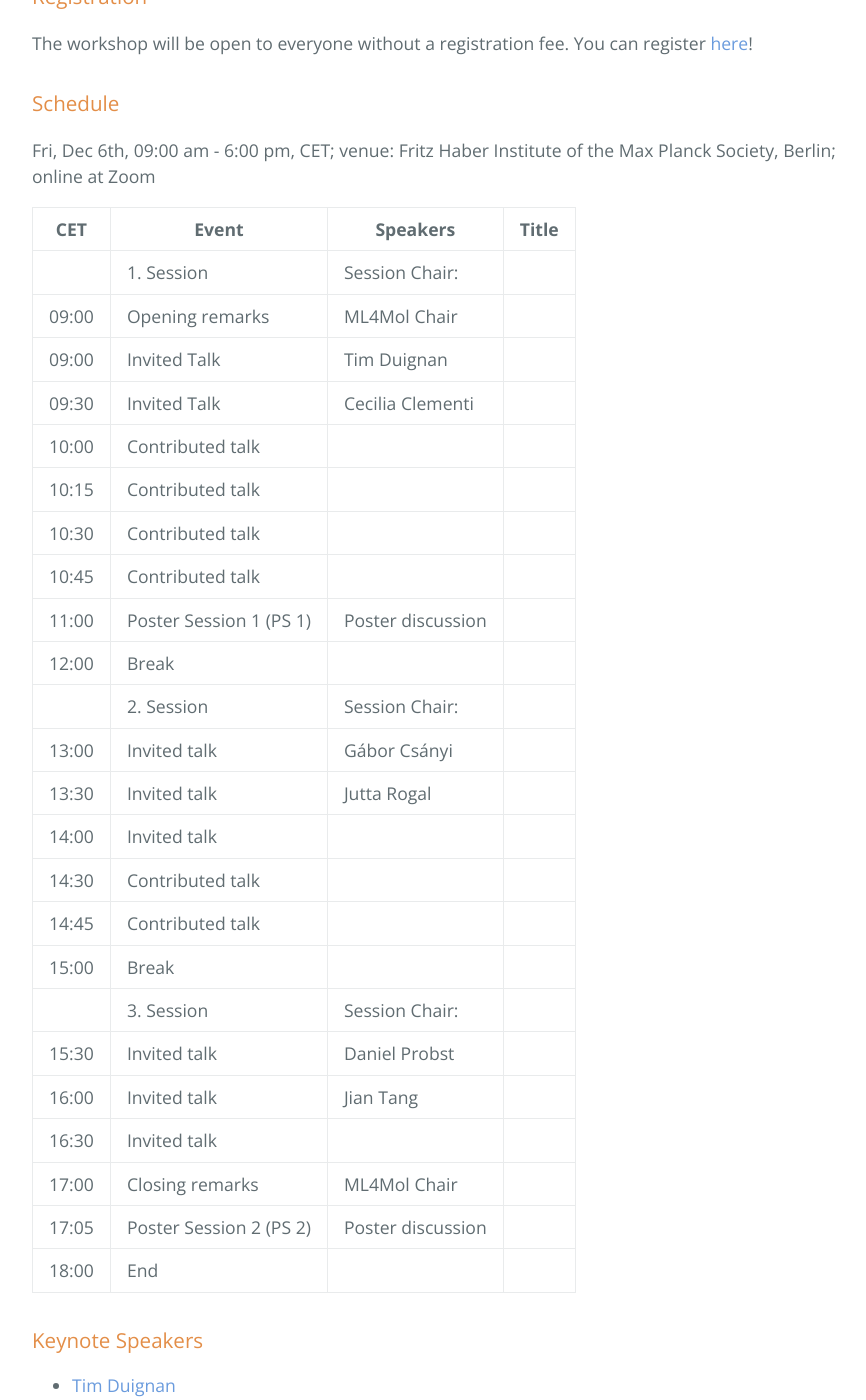
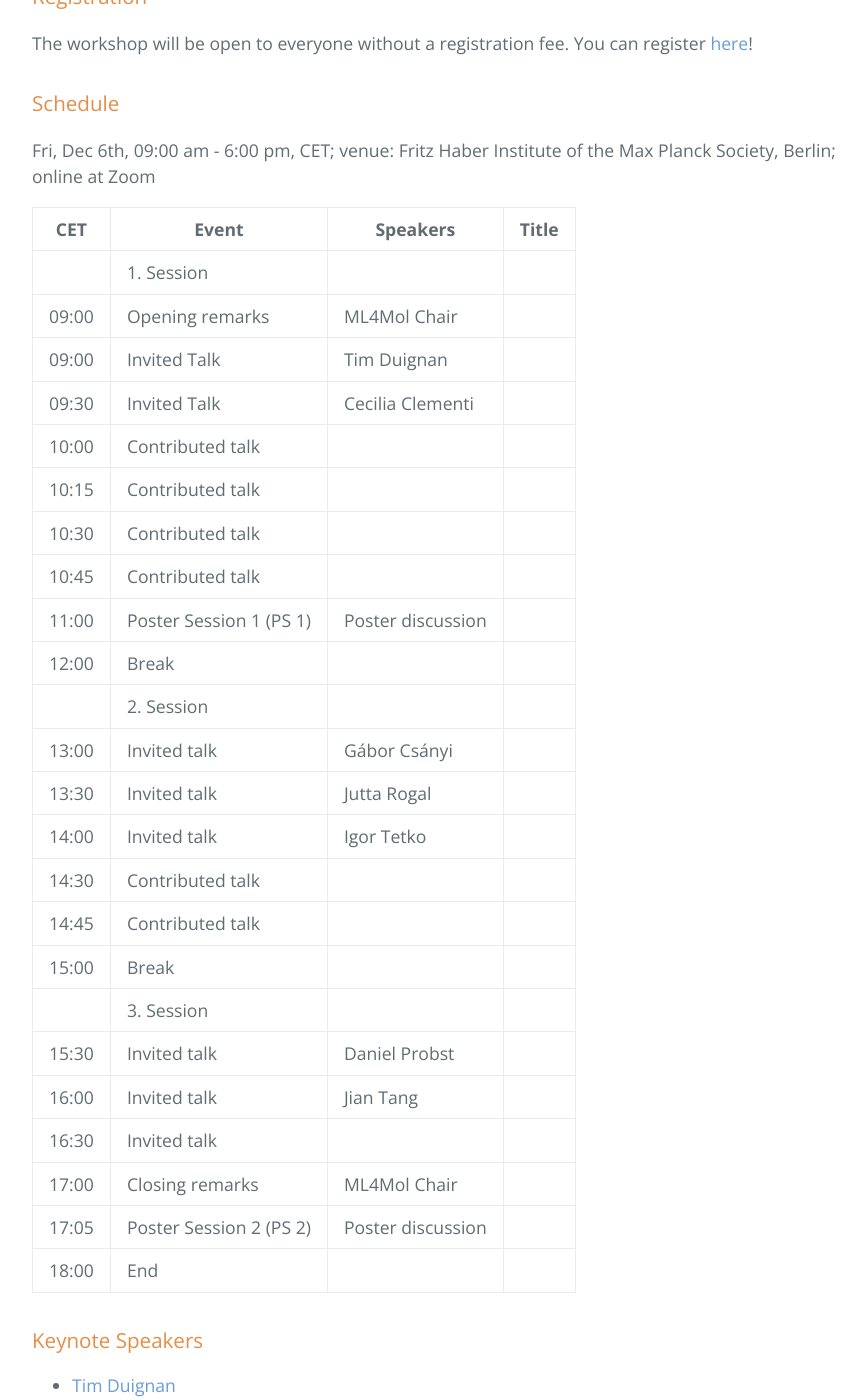
Before and after one commit to moleculediscovery/workshop2024, a Jekyll site: the page built from index.md, in a window 1280 px wide and 1400 px high, scrolled down 1278 px. Shown: the whole window, without its empty margins (192-1058 px from the left). Built offline with Jekyll 4.4.1, drawn with Linux system fonts in a browser that asks for light colours; our own code applies the rules of GitHub Pages for plain Markdown files.

Commit message:
Update index.md

```diff
--- a/index.md
+++ b/index.md
@@ -19,7 +19,7 @@ Fri, Dec 6th, 09:00 am - 6:00 pm, CET; venue: Fritz Haber Institute of the Max P
 
 | CET             |	Event             |	Speakers             | Title |
 | ----            |----                |----                 |----------|
-|              | 1. Session            | Session Chair:             |             	 |
+|              | 1. Session            |             |             	 |
 | 09:00             |	Opening remarks            | ML4Mol Chair             |	 |
 | 09:00             |	Invited Talk             | Tim Duignan | |
 | 09:30             |	Invited Talk             | Cecilia Clementi |  |
@@ -29,14 +29,14 @@ Fri, Dec 6th, 09:00 am - 6:00 pm, CET; venue: Fritz Haber Institute of the Max P
 | 10:45             |	Contributed talk             |           |  |
 | 11:00             |	Poster Session 1 (PS 1)             | Poster discussion |	|
 | 12:00             |	Break             |				 |
-|              | 2. Session            | Session Chair:             |             	 |
+|              | 2. Session            |          |             	 |
 | 13:00             |	Invited talk             | Gábor Csányi | |
 | 13:30             |	Invited talk             | Jutta Rogal |   |
-| 14:00             |	Invited talk             |	    |	|
+| 14:00             |	Invited talk             | Igor Tetko |	|
 | 14:30             |	Contributed talk             | |	|
 | 14:45             |	Contributed talk             |   |	|
 | 15:00             |	Break             |		 | |
-|              | 3. Session            | Session Chair:  |             	 |
+|              | 3. Session            |  |             	 |
 | 15:30             |	Invited talk             | Daniel Probst |  |
 | 16:00             |	Invited talk             | Jian Tang |	 |
 | 16:30             |	Invited talk             |	|  |
@@ -53,6 +53,7 @@ Fri, Dec 6th, 09:00 am - 6:00 pm, CET; venue: Fritz Haber Institute of the Max P
  - [Daniel Probst](https://www.danielprobst.science/)
  - [Jutta Rogal](https://as.nyu.edu/faculty/jutta-rogal0.html)
  - [Gábor Csányi](https://www.eng.cam.ac.uk/profiles/gc121)
+ - [Igor Tetko](https://vcclab.org/~itetko/)
 
 #### Keynote Abstracts
 [TBA]
```
